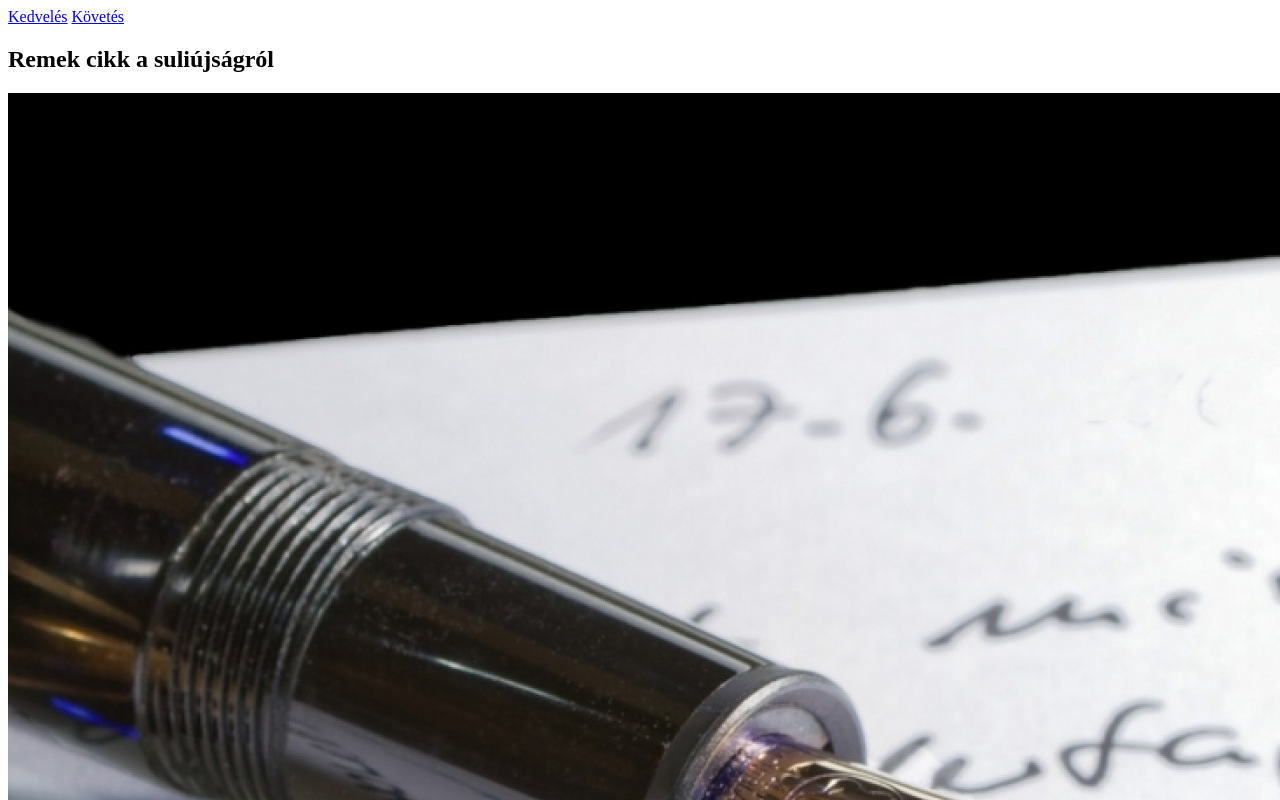
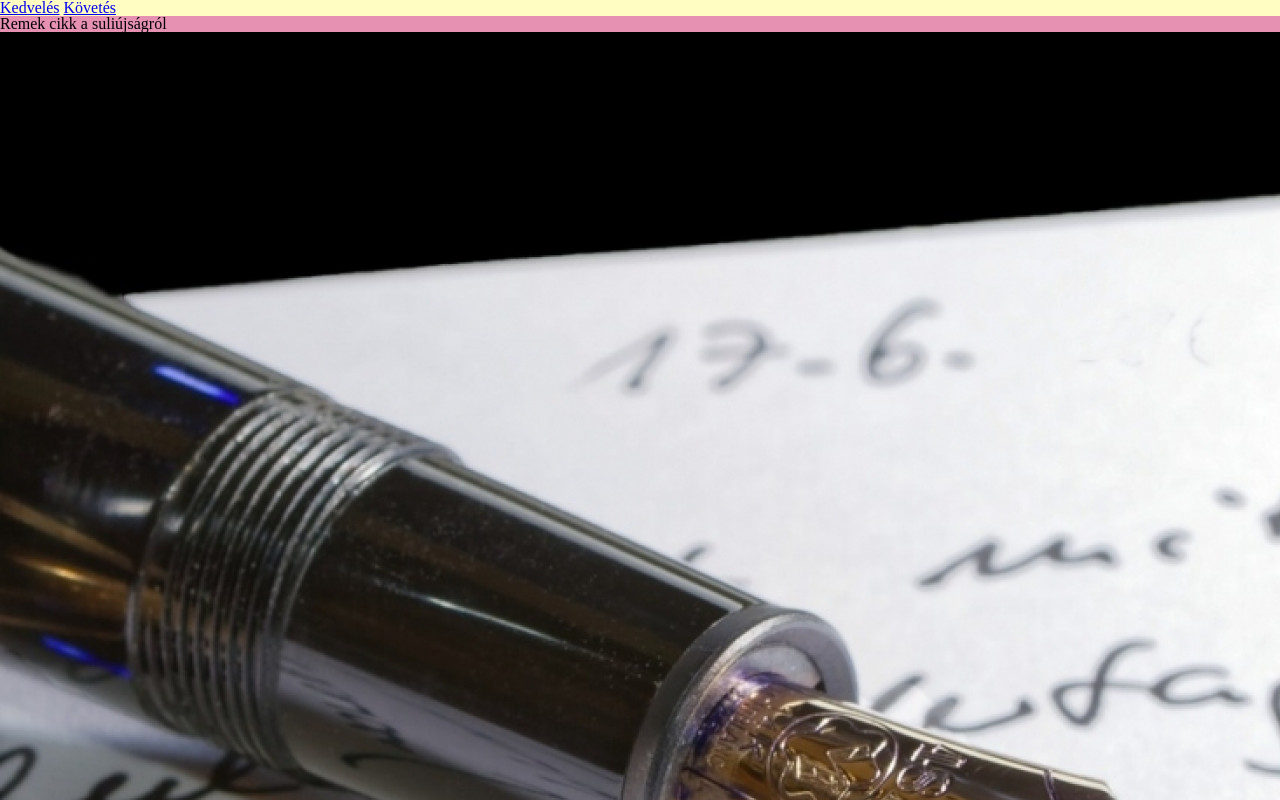
Before and after one commit to prebszlarnold/ISZK, a plain HTML site: page index.html in a window 1280 px wide. Shown: the top 800 px of the page. Drawn offline with Linux system fonts and the light colour scheme.

```diff
--- a/index.html
+++ b/index.html
@@ -3,6 +3,7 @@
 <head>
     <meta charset="UTF-8">
     <meta name="viewport" content="width=device-width, initial-scale=1.0">
+    <link rel="stylesheet" href="stilus.css" type="text/css">
     <title>ISZK</title>
 </head>
 <body>
--- a/stilus.css
+++ b/stilus.css
@@ -50,8 +50,8 @@ table {
     background-color: rgba(255,248,53,.3);
 }
 .primary-content{
-    background-color: (140,96,255,.3);
+    background-color: rgba(140,96,255,.3);
 }
 .post{
-    background-color: (250,0,0,.3);
+    background-color: rgba(250,0,0,.3);
 }
```
